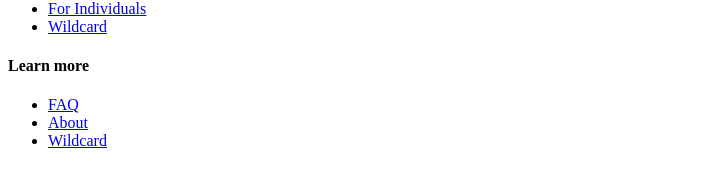
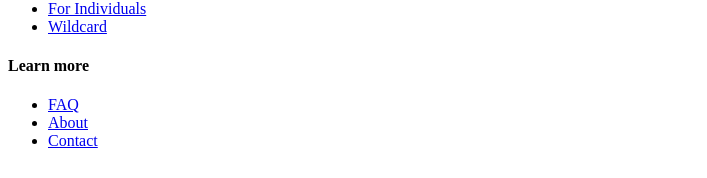
Before and after one commit to nrademacher/rademacher-solutions, a Next.js app: page /faq in a window 1280 px wide. Shown: the part 2217-2395 px from the top of the page, without its empty margins (0-707 px from the left). Built offline with nearby package versions, Linux system fonts and the light colour scheme.

Commit message:
chore: update product cards

```diff
--- a/components/Footer.jsx
+++ b/components/Footer.jsx
@@ -33,7 +33,7 @@ export function Footer() {
                 <Link href="/about">About</Link>
               </li>
               <li className="hover:underline">
-                <Link href="/wildcard">Wildcard</Link>
+                <Link href="/contact">Contact</Link>
               </li>
             </ul>
           </article>
```
